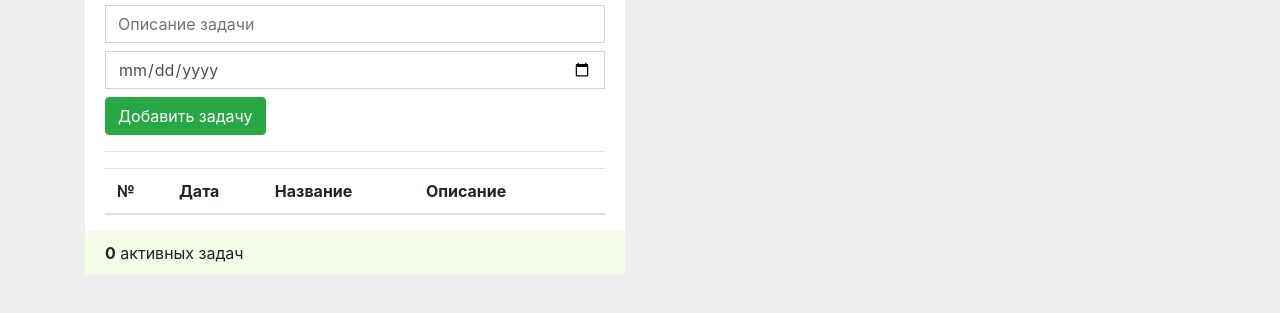
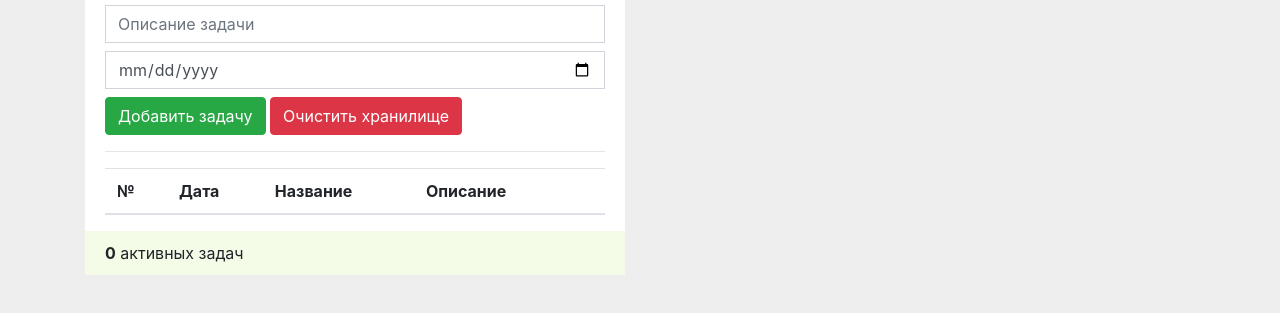
Before and after one commit to EKorenovsky/home_vue, a plain HTML site: page sprint/index.html in a window 1280 px wide. Shown: the part 167-480 px from the top of the page. Drawn offline with nearby package versions, Linux system fonts and the light colour scheme.

Commit message:
инал

```diff
--- a/sprint/index.html
+++ b/sprint/index.html
@@ -31,6 +31,7 @@
                         <input type="date" class="form-control mb-2" v-model="item.dateStart" placeholder="Дата задачи">
 
                         <button @click="addNewToDoItem()" class="btn btn-success">Добавить задачу</button>
+                        <button @click="clearStorage()" class="btn btn-danger">Очистить хранилище</button>
 
                         <hr>
 
@@ -127,6 +128,9 @@
                         let arr = [];
                         this.toDoList.forEach(el => arr.push(el));
                         localStorage.setItem('toDoItemList', JSON.stringify(arr));
+                    },
+                    clearStorage() {
+                        localStorage.clear();
                     }
                 },
                 computed: {
```
